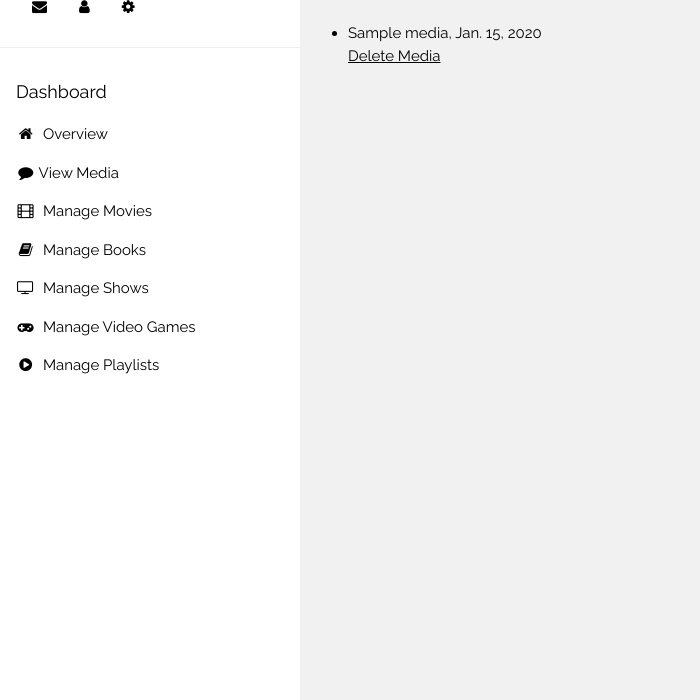
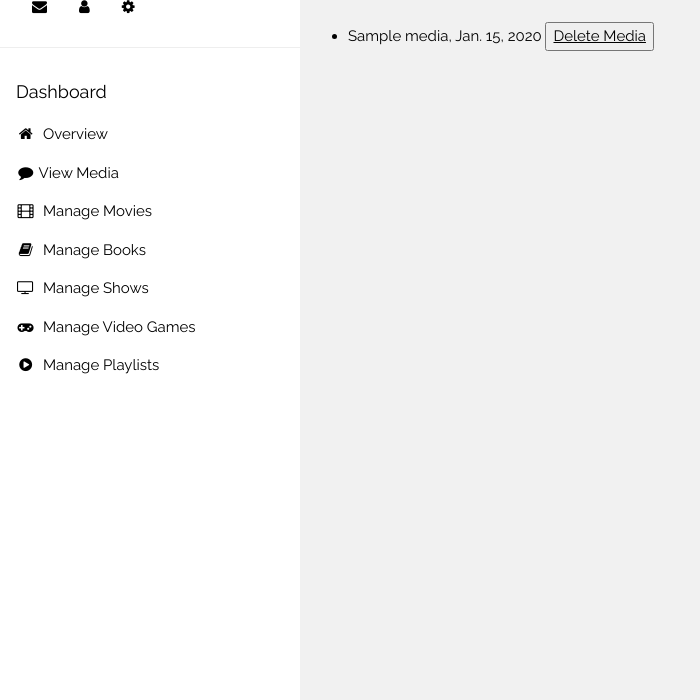
Before and after one commit to braydonwillms/MediaHub, a Django app: page /dashboard/viewMedia/ in a window 1280 px wide. Shown: the part 100-800 px from the top of the page, without its empty margins (0-700 px from the left). Run offline with Django 4.2, Linux system fonts and the light colour scheme; tables that the repository leaves empty hold one stand-in row (values such as "Sample post").

Commit message:
Add delete button to each media

```diff
--- a/MediaHub/dashboard/templates/api/media_list.html
+++ b/MediaHub/dashboard/templates/api/media_list.html
@@ -1,14 +1,17 @@
 {% extends "baseDashboard.html" %}
-
 {% block content %}
   <h1>Media List</h1>
   {% if media_list %}
   <ul>
     {% for media in media_list %}
-      <li>
+      <p>
+        <li>
         {{ media.mediaTitle }}, {{ media.mediaRelease}}
+        <button type="button" class="btn btn-warning">
+          <a href="{% url 'deleteMedia' media.mediaID %}" class="btn btn-outline-danger">Delete Media</a>
+        </button>
       </li>
-      <a href="{% url 'deleteMedia' media.mediaID %}" class="btn btn-outline-danger btn-sm">Delete Media</a>
+      </p>
     {% endfor %}
   </ul>
   {% else %}
```
